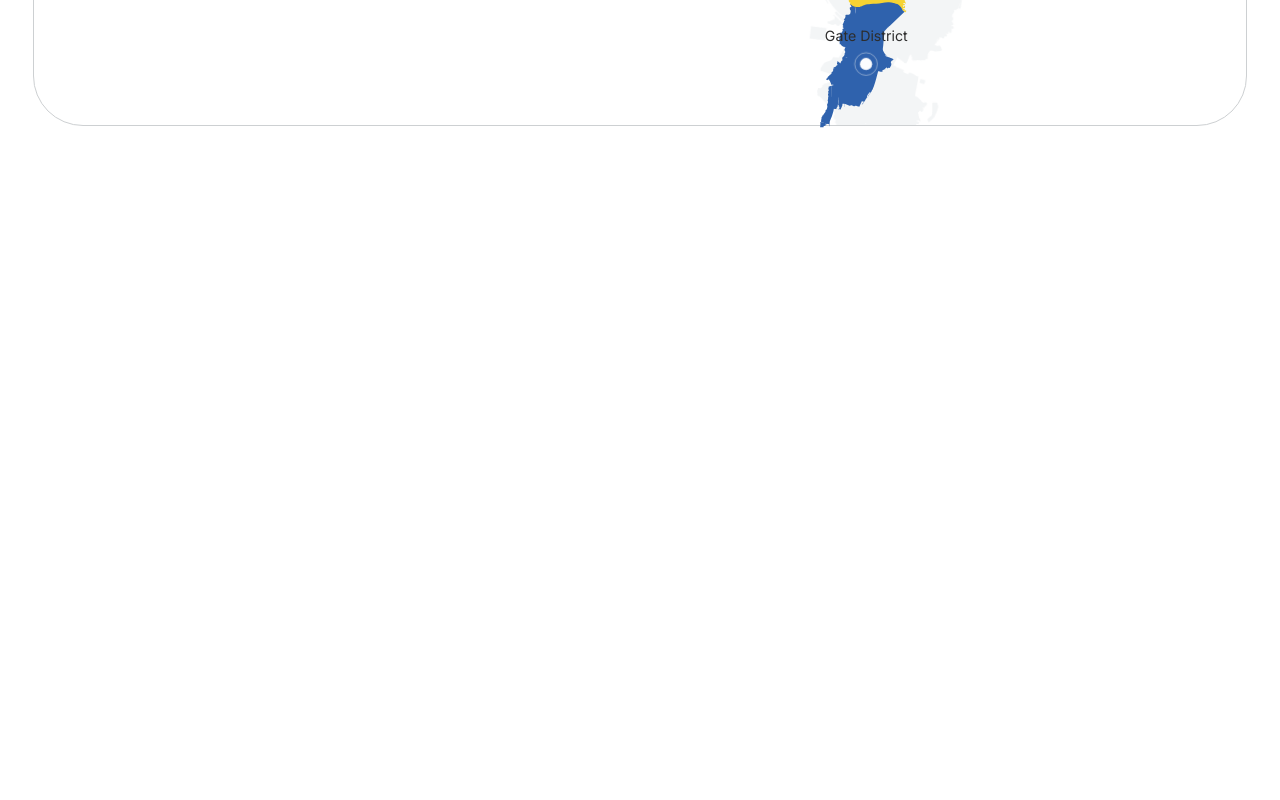
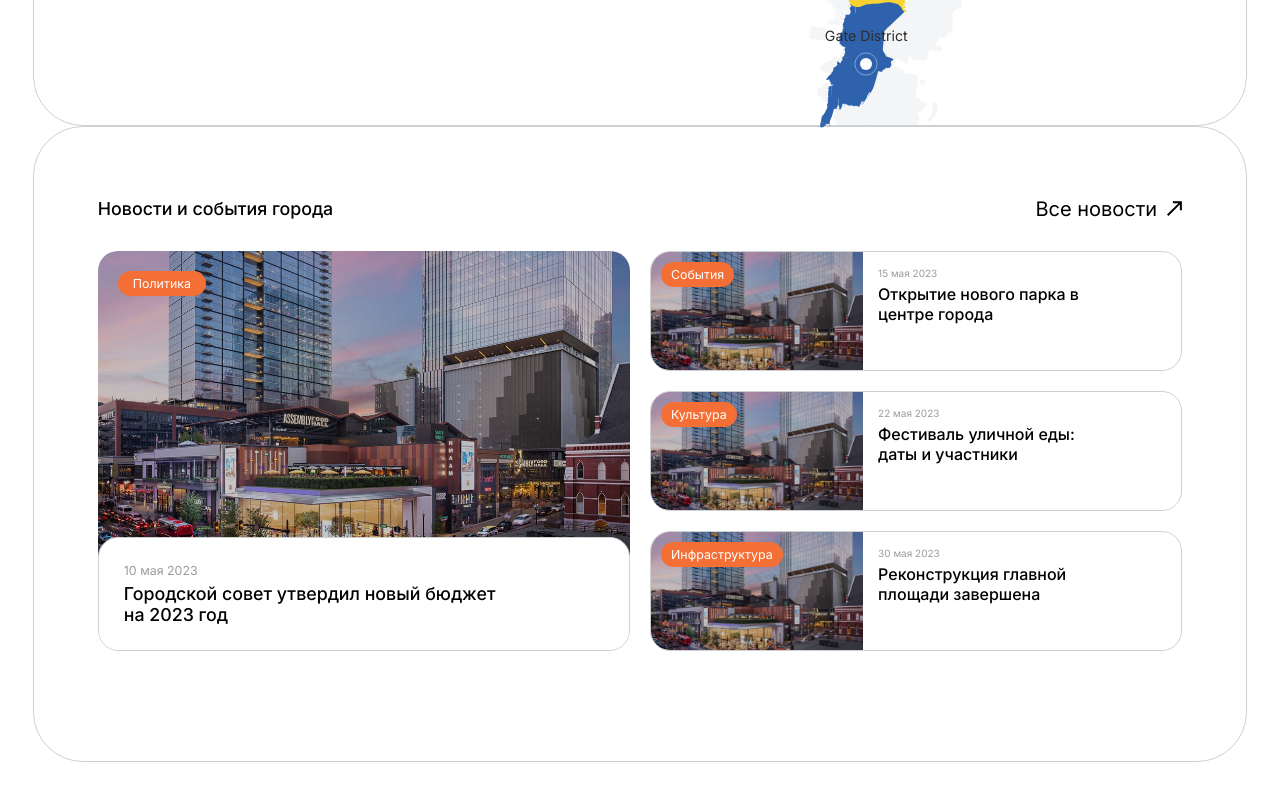
Before and after one commit to Shuesu/alatau-city, a React (Vite) app: page / in a window 1280 px wide. Shown: the part 1440-2240 px from the top of the page. Before the commit the page ends 1866 px from the top, so only its background shows below. Built offline with nearby package versions, Linux system fonts and the light colour scheme.

Commit message:
newsSection done

```diff
--- a/src/App.jsx
+++ b/src/App.jsx
@@ -1,4 +1,4 @@
-import { Header, HeroSlider, InteractiveMap } from './components/layer';
+import { Header, HeroSlider, InteractiveMap, NewsSection } from './components/layer';
 import './App.css'
 
 function App() {
@@ -7,6 +7,7 @@ function App() {
       <Header />
       <HeroSlider />
       <InteractiveMap />
+      <NewsSection />
       <div style={{ height: '300px' }}></div>
     </div >
   )
--- /dev/null
+++ b/src/assets/icons/arrow-icon.jsx
@@ -0,0 +1,14 @@
+export const ArrowIcon = ({ className = '' }) => (
+   <svg
+      width="25"
+      height="25"
+      viewBox="0 0 25 25"
+      fill="currentColor"
+      xmlns="http://www.w3.org/2000/svg"
+      className={className}
+   >
+      <path
+         d="M2.39313 24.964L0.0361328 22.6073L19.095 3.54842H9.78532V0.215088H24.7853V15.2151H21.452V5.90539L2.39313 24.964Z"
+      />
+   </svg>
+);
--- a/src/assets/icons/index.js
+++ b/src/assets/icons/index.js
@@ -13,3 +13,4 @@ export * from './yellow-map'
 export * from './blue-map'
 
 export * from './pulse-icon'
+export * from './arrow-icon'
--- a/src/components/layer/index.js
+++ b/src/components/layer/index.js
@@ -1,3 +1,4 @@
 export * from './header/header';
 export * from './hero-slider/hero-slider'
 export * from './interactive-map/interactive-map'
+export * from './news-section/news-section'
--- /dev/null
+++ b/src/components/layer/news-section/components/index.js
@@ -0,0 +1 @@
+export * from './news-card/news-card'
--- /dev/null
+++ b/src/components/layer/news-section/components/news-card/news-card.jsx
@@ -0,0 +1,20 @@
+import { ArrowIcon } from '../../../../../assets/icons';
+import styles from './news-card.module.css';
+
+export const NewsCard = ({ title, date, image, category }) => {
+   return (
+      <div className={styles.newsCard}>
+         <div className={styles.newsImageContainer}>
+            <img src={image} alt={title} className={styles.newsImage} />
+            <div className={styles.newsCategory}>{category}</div>
+         </div>
+         <div className={styles.newsInfo}>
+            <div className={styles.newsDate}>{date}</div>
+            <h3 className={styles.newsTitle}>{title}</h3>
+            <div className={styles.hidePart}>
+               <ArrowIcon className={styles.hideIcon} />
+            </div>
+         </div>
+      </div>
+   );
+};
--- /dev/null
+++ b/src/components/layer/news-section/components/news-card/news-card.module.css
@@ -0,0 +1,111 @@
+.newsCard {
+  display: flex;
+  border: 1px solid var(--grey);
+  border-radius: 20px;
+  overflow: hidden;
+  height: 100%;
+  position: relative;
+  transition: all 0.3s ease;
+}
+
+.newsImageContainer {
+  flex: 1;
+  position: relative;
+  min-width: 40%;
+}
+
+.newsImage {
+  width: 100%;
+  height: 100%;
+  object-fit: cover;
+  /* Убрано transform для картинки */
+}
+
+.newsCategory {
+  position: absolute;
+  top: 10px;
+  left: 10px;
+  background-color: var(--orange);
+  color: white;
+  padding: 5px 10px;
+  border-radius: 15px;
+  font-size: var(--font-size-sm);
+  z-index: 2;
+}
+
+.newsInfo {
+  flex: 2;
+  padding: 15px;
+  display: flex;
+  flex-direction: column;
+  position: relative;
+  padding-right: 5vw;
+  overflow: hidden;
+  z-index: 1;
+}
+
+.newsInfo::before {
+  content: "";
+  position: absolute;
+  top: 0;
+  left: -100%;
+  width: 100%;
+  background-color: var(--blue);
+  height: 100%;
+  z-index: -1;
+  transition: left 0.5s ease-out;
+}
+
+.newsCard:hover .newsInfo::before {
+  left: 0;
+}
+
+.newsDate {
+  font-size: 10px;
+  color: var(--grey-dark);
+  margin-bottom: 5px;
+  transition: color 0.3s ease;
+}
+
+.newsTitle {
+  font-size: var(--font-size-base2);
+  font-weight: 500;
+  transition: color 0.3s ease;
+}
+
+.newsCard:hover .newsDate,
+.newsCard:hover .newsTitle {
+  color: white;
+}
+
+.hidePart {
+  opacity: 0;
+  visibility: hidden;
+  position: absolute;
+  top: 30%;
+  right: 5%;
+  width: 44px;
+  height: 44px;
+  border: 0.5px solid var(--white);
+  align-items: center;
+  justify-content: center;
+  border-radius: 50%;
+  transition: all 0.4s ease;
+  transform: translateY(10px);
+}
+
+.newsCard:hover .hidePart {
+  opacity: 1;
+  visibility: visible;
+  transform: translateY(0);
+}
+
+.hideIcon {
+  display: flex;
+  padding: 10px;
+  width: 100%;
+  height: 100%;
+  color: var(--white);
+  transition: transform 0.5s ease-out;
+  transform: rotate(45deg);
+}
--- /dev/null
+++ b/src/components/layer/news-section/news-section.jsx
@@ -0,0 +1,78 @@
+// NewsSection.tsx
+import { NewsCard } from './components';
+import { ArrowIcon } from '../../../assets/icons';
+import styles from './news-section.module.css';
+
+export const NewsSection = () => {
+   const newsData = [
+      {
+         id: 1,
+         title: "Открытие нового парка в центре города",
+         date: "15 мая 2023",
+         image: "../../../../public/images/partner-bg.jpg",
+         category: "События"
+      },
+      {
+         id: 2,
+         title: "Фестиваль уличной еды: даты и участники",
+         date: "22 мая 2023",
+         image: "../../../../public/images/partner-bg.jpg",
+         category: "Культура"
+      },
+      {
+         id: 3,
+         title: "Реконструкция главной площади завершена",
+         date: "30 мая 2023",
+         image: "../../../../public/images/partner-bg.jpg",
+         category: "Инфраструктура"
+      }
+   ];
+
+   const mainNews = {
+      title: "Городской совет утвердил новый бюджет на 2023 год",
+      date: "10 мая 2023",
+      image: "../../../../public/images/partner-bg.jpg",
+      category: "Политика",
+      hide: "Лид главной новости: краткий анонс содержания материала в одно-два тезисных предложения"
+   };
+
+   return (
+      <div className={styles.newsSectionContainer}>
+         <div className={styles.newsSection}>
+            <div className={styles.newsHat}>
+               <div className={styles.newsTitle}>
+                  Новости и события города
+               </div>
+               <div className={styles.newsLink}>
+                  Все новости <ArrowIcon className={styles.newsIcon} />
+               </div>
+            </div>
+            <div className={styles.newsContent}>
+               <div className={styles.newsMain}>
+                  <div className={styles.newsCategory}>{mainNews.category}</div>
+                  <img src={mainNews.image} alt={mainNews.title} className={styles.newsImage} />
+                  <div className={styles.newsInfo}>
+                     <div className={styles.newsDate}>{mainNews.date}</div>
+                     <h3 className={styles.newsTitle}>{mainNews.title}</h3>
+                     <h3 className={styles.newsHide}>{mainNews.hide}</h3>
+                     <div className={styles.hidePart}>
+                        <ArrowIcon className={styles.hideIcon} />
+                     </div>
+                  </div>
+               </div>
+               <div className={styles.newsCards}>
+                  {newsData.map(news => (
+                     <NewsCard
+                        key={news.id}
+                        title={news.title}
+                        date={news.date}
+                        image={news.image}
+                        category={news.category}
+                     />
+                  ))}
+               </div>
+            </div>
+         </div>
+      </div>
+   );
+};
--- /dev/null
+++ b/src/components/layer/news-section/news-section.module.css
@@ -0,0 +1,173 @@
+.newsSectionContainer {
+  background-color: var(--white);
+  border-radius: 50px;
+  border: 1px solid var(--grey);
+  margin: 0 calc(-50vw + 53%);
+  padding: 40px 0;
+}
+
+@media (min-width: 768px) {
+  .newsSectionContainer {
+    padding: 40px 0; /* Для планшетов и выше */
+  }
+}
+
+@media (min-width: 1200px) {
+  .newsSectionContainer {
+    padding-top: 70px;
+    padding-bottom: 110px; /* Для больших экранов */
+  }
+}
+
+.newsSection {
+  max-width: 84.72vw;
+  margin: 0 auto;
+  min-width: 320px;
+  width: 100%;
+}
+
+.newsHat {
+  display: flex;
+  justify-content: space-between;
+  align-items: center;
+  margin-bottom: 30px;
+}
+
+.newsInfo {
+  position: relative;
+  margin-top: -20px;
+  background: var(--white);
+  padding: 25px;
+  border: 1px solid var(--grey);
+  border-radius: 20px;
+  transition: all 2s ease-out;
+}
+
+.newsDate {
+  font-size: var(--font-size-sm);
+  color: var(--grey-dark);
+  margin-bottom: 5px;
+}
+
+.newsTitle {
+  font-size: var(--font-size-md);
+  font-weight: 500;
+  width: 80%;
+}
+
+.newsHide {
+  display: none;
+  margin-top: 10px;
+  color: var(--grey);
+  font-weight: var(--font-size-sm);
+  font-weight: 300;
+  width: 90%;
+}
+
+.hidePart {
+  display: none;
+  position: absolute;
+  top: 30%;
+  right: 5%;
+  width: 44px;
+  height: 44px;
+  border: 0.5px solid var(--white);
+  align-items: center;
+  justify-content: center;
+  border-radius: 50%;
+}
+
+.hideIcon {
+  padding: 4px;
+  display: flex;
+  padding: 10px;
+  width: 100%;
+  height: 100%;
+  color: var(--white);
+  transition: all 2s ease-out;
+}
+
+.newsMain:hover .newsHide,
+.newsMain:hover .hidePart {
+  display: flex;
+}
+
+.newsMain:hover .newsInfo {
+  background-color: var(--blue);
+  border: none;
+}
+
+.newsLink {
+  display: flex;
+  align-items: center;
+  gap: 10px;
+  font-size: 20px;
+  cursor: pointer;
+  color: inherit;
+  text-decoration: none;
+  transition: 0.2s ease-out;
+}
+
+.newsLink:hover {
+  color: var(--blue);
+}
+
+.newsIcon {
+  width: 15px;
+  height: 15px;
+  transition: 0.2s ease-out;
+}
+
+.newsLink:hover .newsIcon {
+  transform: rotate(45deg);
+}
+
+/* Основные изменения начинаются здесь */
+.newsContent {
+  display: grid;
+  grid-template-columns: 1fr 1fr;
+  gap: 20px;
+  height: 50vh; /* Было 70vh — уменьшили высоту */
+  min-height: 400px; /* Было 600px — можно уменьшить */
+}
+
+.newsMain {
+  position: relative;
+  display: flex;
+  flex-direction: column;
+  border-radius: 20px;
+  overflow: hidden;
+  height: 100%;
+}
+
+.newsCards {
+  display: grid;
+  grid-template-rows: repeat(3, 1fr);
+  gap: 20px;
+  height: 100%;
+}
+
+/* Остальные стили для newsMain */
+.newsImage {
+  width: 100%;
+  height: 100%;
+  object-fit: cover;
+  flex-grow: 1;
+}
+
+.newsCategory {
+  position: absolute;
+  top: 20px;
+  left: 20px;
+  background-color: var(--orange);
+  color: var(--white);
+  padding: 5px 15px;
+  border-radius: 20px;
+  font-size: var(--font-size-sm);
+  z-index: 2;
+}
+
+.newsHeading {
+  font-size: 18px;
+  margin: 0;
+}
```
